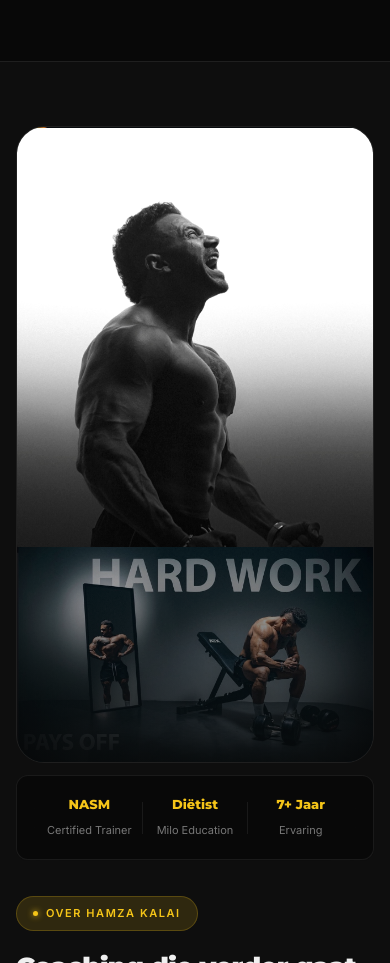
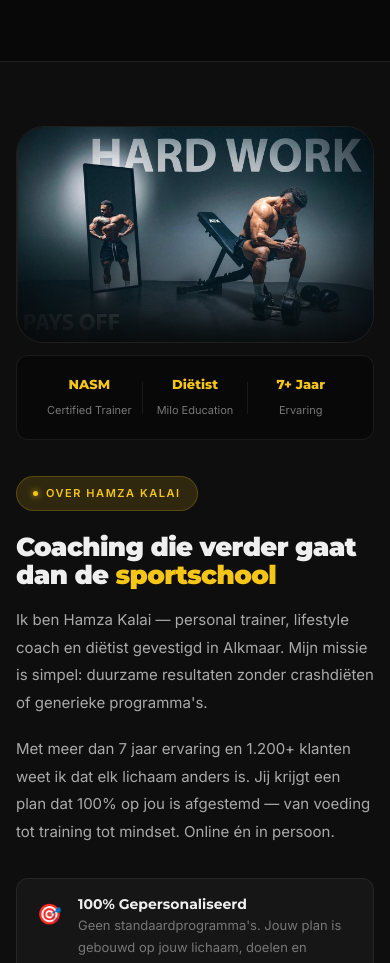
Before and after one commit to xmusai/kalai, a plain HTML site: page index.html in a window 390 px wide. Shown: the part 1627-2590 px from the top of the page. Drawn offline with Linux system fonts and the light colour scheme.

Commit message:
feat: update index.html

```diff
--- a/index.html
+++ b/index.html
@@ -544,12 +544,11 @@
     .about-img-wrap img {
       width: 100%;
       filter: grayscale(20%) contrast(1.05);
-      display: block;
     }
 
     /* Desktop: B&W portrait visible, workhard hidden */
-    .about-img-mobile { display: none; }
-    .about-img-desktop { display: block; }
+    .about-img-wrap .about-img-desktop { display: block; }
+    .about-img-wrap .about-img-mobile  { display: none; }
 
     /* Gold shimmer gradient over the photo */
     .about-img-wrap::after {
@@ -1401,8 +1400,8 @@
       .about-inner { grid-template-columns: 1fr; gap: 36px; }
       .about-visual { display: block; }
       /* Swap to workhard photo on mobile */
-      .about-img-desktop { display: none; }
-      .about-img-mobile {
+      .about-img-wrap .about-img-desktop { display: none; }
+      .about-img-wrap .about-img-mobile {
         display: block;
         max-height: 280px;
         width: 100%;
```
